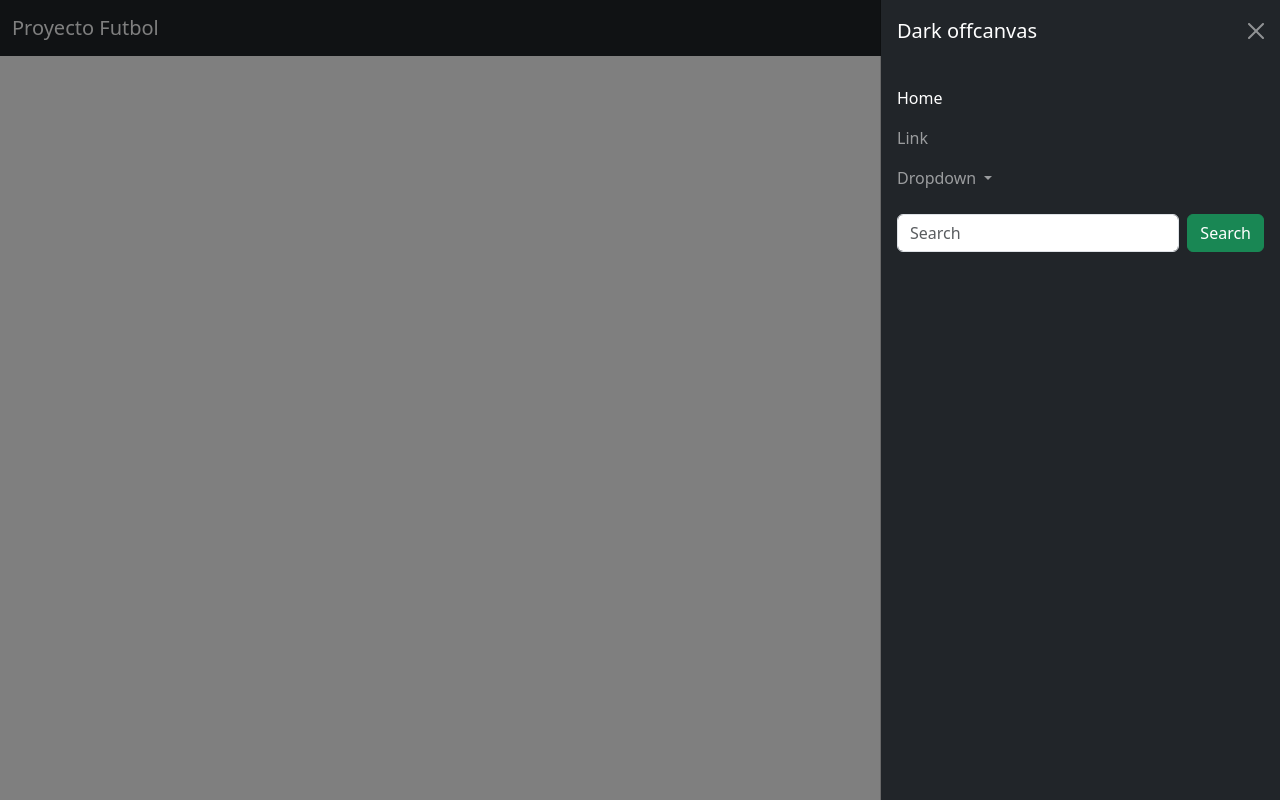
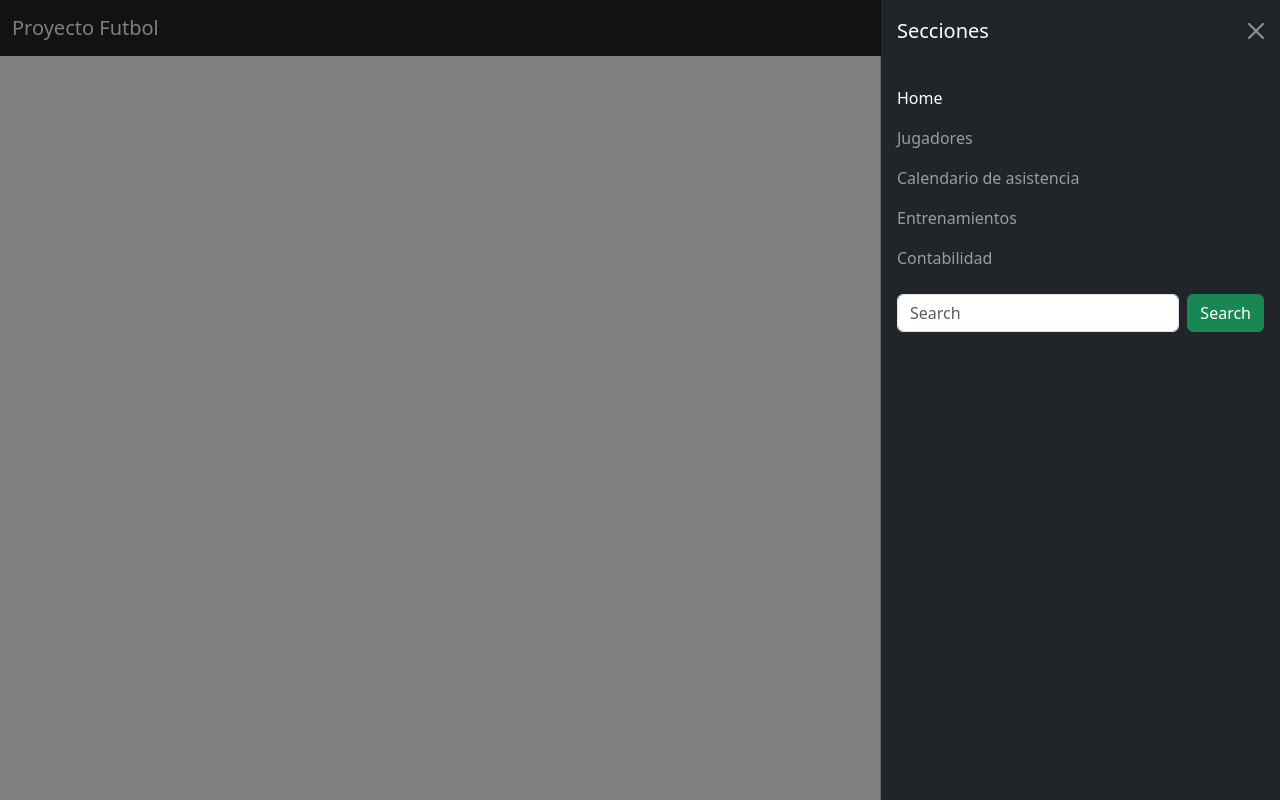
Before and after one commit to francoserjen10/Proyecto_Futbol, an Angular app: page / in a window 1280 px wide. Both pictures are taken after a click on the button "Toggle navigation". Built offline with nearby package versions, Linux system fonts and the light colour scheme.

Commit message:
Modifico la informacion del navbar agregandole las rutas, le cambio los nombres a los titulos y elimino dropdown que venia incluido de bootstrap

```diff
--- a/src/app/app.component.html
+++ b/src/app/app.component.html
@@ -1,6 +1,6 @@
 <nav class="navbar navbar-dark bg-dark fixed-top">
   <div class="container-fluid">
-    <a class="navbar-brand" href="">Proyecto Futbol</a>
+    <a class="navbar-brand" href="#">Proyecto Futbol</a>
     <button class="navbar-toggler" type="button" data-bs-toggle="offcanvas" data-bs-target="#offcanvasDarkNavbar"
       aria-controls="offcanvasDarkNavbar" aria-label="Toggle navigation">
       <span class="navbar-toggler-icon"></span>
@@ -8,7 +8,7 @@
     <div class="offcanvas offcanvas-end text-bg-dark" tabindex="-1" id="offcanvasDarkNavbar"
       aria-labelledby="offcanvasDarkNavbarLabel">
       <div class="offcanvas-header">
-        <h5 class="offcanvas-title" id="offcanvasDarkNavbarLabel">Dark offcanvas</h5>
+        <h5 class="offcanvas-title" id="offcanvasDarkNavbarLabel">Secciones</h5>
         <button type="button" class="btn-close btn-close-white" data-bs-dismiss="offcanvas" aria-label="Close"></button>
       </div>
       <div class="offcanvas-body">
@@ -17,20 +17,16 @@
             <a class="nav-link active" aria-current="page" href="#">Home</a>
           </li>
           <li class="nav-item">
-            <a class="nav-link" href="#">Link</a>
+            <a class="nav-link" href="jugadores">Jugadores</a>
           </li>
-          <li class="nav-item dropdown">
-            <a class="nav-link dropdown-toggle" href="#" role="button" data-bs-toggle="dropdown" aria-expanded="false">
-              Dropdown
-            </a>
-            <ul class="dropdown-menu dropdown-menu-dark">
-              <li><a class="dropdown-item" href="#">Action</a></li>
-              <li><a class="dropdown-item" href="#">Another action</a></li>
-              <li>
-                <hr class="dropdown-divider">
-              </li>
-              <li><a class="dropdown-item" href="#">Something else here</a></li>
-            </ul>
+          <li class="nav-item">
+            <a class="nav-link" href="calendarioDeAsistencia">Calendario de asistencia</a>
+          </li>
+          <li class="nav-item">
+            <a class="nav-link" href="entrenamiento">Entrenamientos</a>
+          </li>
+          <li class="nav-item">
+            <a class="nav-link" href="contabilidad">Contabilidad</a>
           </li>
         </ul>
         <form class="d-flex mt-3" role="search">
@@ -41,3 +37,5 @@
     </div>
   </div>
 </nav>
+
+<router-outlet></router-outlet>
```
